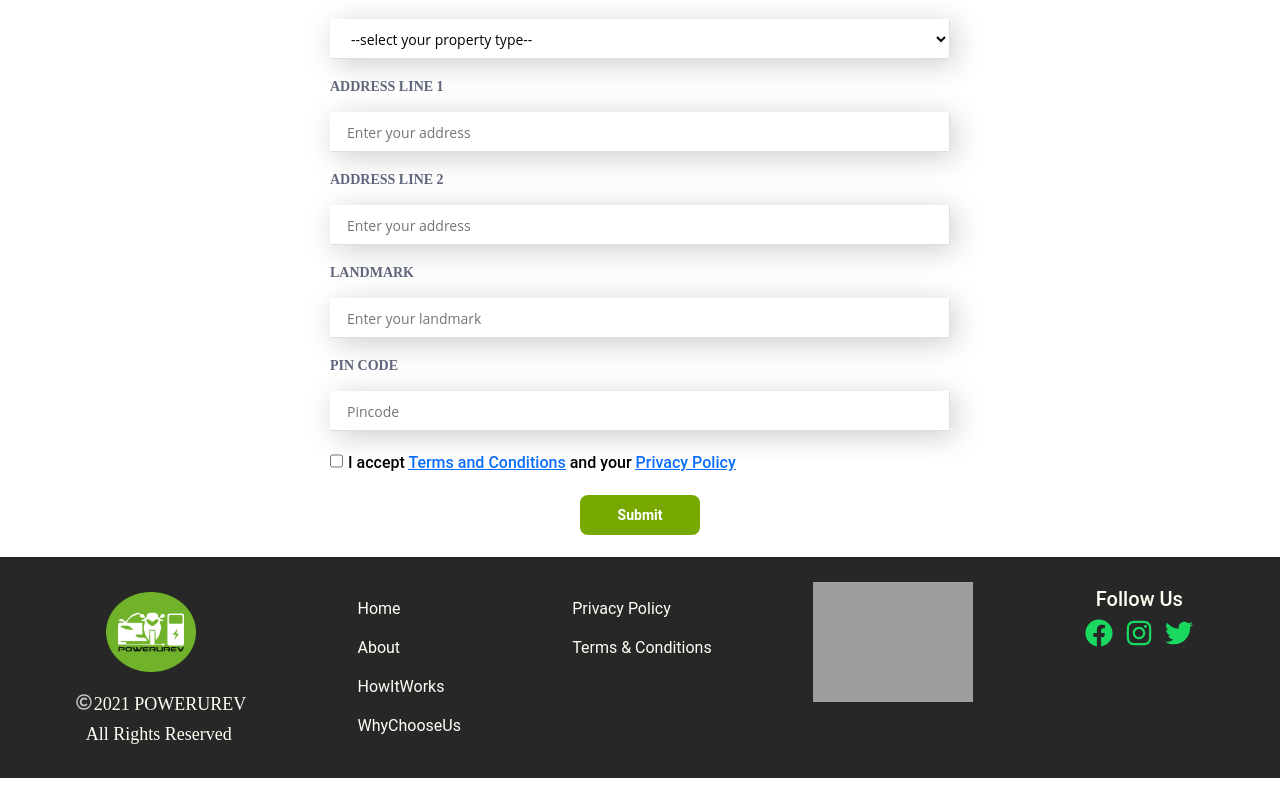
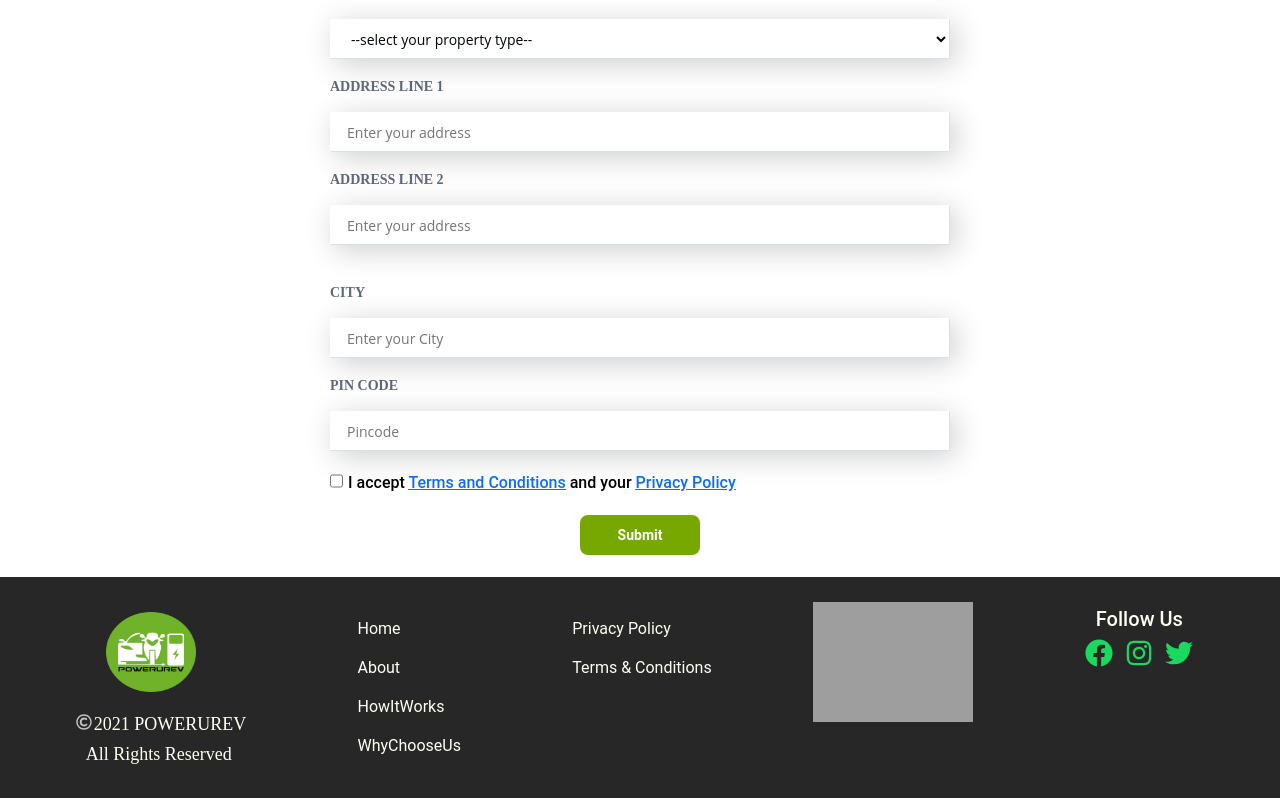
Before and after one commit to VSVinith/powerurev, a React (Create React App) app: page / in a window 1280 px wide. Shown: the part 4116-4914 px from the top of the page. Built offline with nearby package versions, Linux system fonts and the light colour scheme; grey boxes are pictures that could not be loaded.

Commit message:
form-data changes

```diff
--- a/src/Footer/index.css
+++ b/src/Footer/index.css
@@ -6,6 +6,7 @@
     justify-content: space-around;
     padding: 25px;
     width: 100vw;
+    /* position: fixed; */
 }
 .company-name-card {
     display: flex;
@@ -31,6 +32,12 @@
 .copyright{
     color:silver;
     margin-top: 12px;
+}
+
+.button-fixed{
+    position: fixed;
+    bottom: 4px;
+    right: 4px;
 }
 
 .logo-footer  {
--- a/src/Footer/index.js
+++ b/src/Footer/index.js
@@ -34,6 +34,7 @@ const Footer = () => (
                 <a className="footer-icon" href="https://www.facebook.com/" rel="noreferrer" target="_blank"><FaFacebook className="icon sm-icon" /></a>
                 <a className="footer-icon" href="https://www.instagram.com/accounts/login/" rel="noreferrer" target="_blank"><FaInstagram className="icon sm-icon" /></a>
                 <a className="footer-icon" href="https://twitter.com/explore" rel="noreferrer" target="_blank"><FaTwitter className="icon sm-icon" /></a>
+                {/* <a className="link button-fixed" href="/"><button>Go to Top</button> </a> */}
             </div>
         </div>
     </div>
--- a/src/FormData/index.js
+++ b/src/FormData/index.js
@@ -6,6 +6,7 @@ import "react-toastify/dist/ReactToastify.css";
 // import {AiFillPhone} from 'react-icons/ai'
 import './index.css'
 const initialState = {
+    cityvalue: "",
     nameValue: "",
     numberValue: "",
     VehicleType: "",
@@ -172,7 +173,7 @@ class FormData extends Component {
         //this.render();
     }
     render() {
-        const { nameValue, numberValue, VehicleType, emailValue, modelValue, address1Value, address2Value, landmarkValue, pincodeValue, propertyType, agree } = this.state
+        const { nameValue, numberValue, VehicleType, emailValue, cityvalue, modelValue, address1Value, address2Value,  pincodeValue, propertyType, agree } = this.state
         return (
             <div id="form">
                 <div className="form-header-container">
@@ -295,16 +296,19 @@ class FormData extends Component {
                         <div style={{ fontSize: 12, color: "red" }}>{this.state.address2Error}</div>
                     </div>
                     <div className="input-container">
-                        <label className="input-label" htmlFor="landmark">
-                            LANDMARK
+
+                    </div>
+                    <div className="input-container">
+                    <label className="input-label" htmlFor="landmark">
+                            CITY
                         </label>
                         <input
                             type="text"
                             id="model"
                             className="username-input-field"
-                            placeholder="Enter your landmark"
+                            placeholder="Enter your City"
                             onChange={this.handleLandmark}
-                            value={landmarkValue}
+                            value={cityvalue}
                         />
                     </div>
                     <div className="input-container">
--- a/src/Testimonials/index.js
+++ b/src/Testimonials/index.js
@@ -1,6 +1,6 @@
 import Carousel from "react-multi-carousel";
 import "react-multi-carousel/lib/styles.css";
-import { RiStarSFill } from 'react-icons/ri'
+// import { RiStarSFill } from 'react-icons/ri'
 import { FaQuoteLeft, FaQuoteRight } from 'react-icons/fa'
 import './index.css'
 const responsive = {
--- a/src/Whatsapp/index.css
+++ b/src/Whatsapp/index.css
@@ -8,7 +8,7 @@
     display: flex;
     align-items: center;
     position: fixed;
-    bottom: -4px;
+    bottom: 4px;
     right: 10px;
   }
 @media screen and (min-width:768px) {
```
